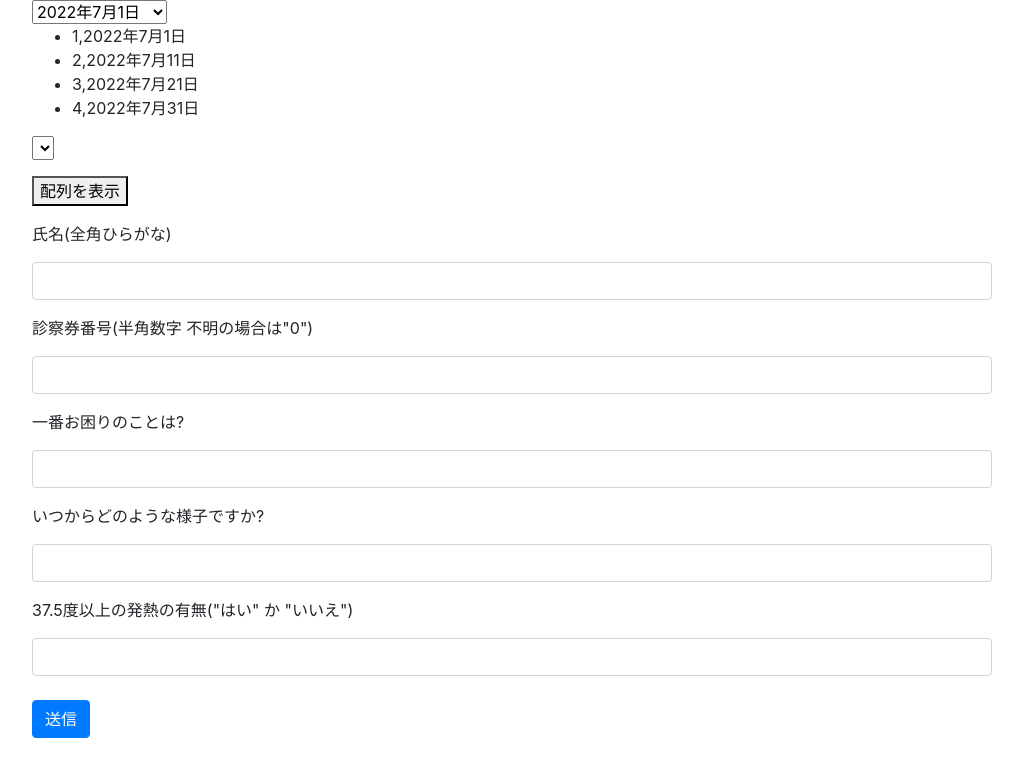
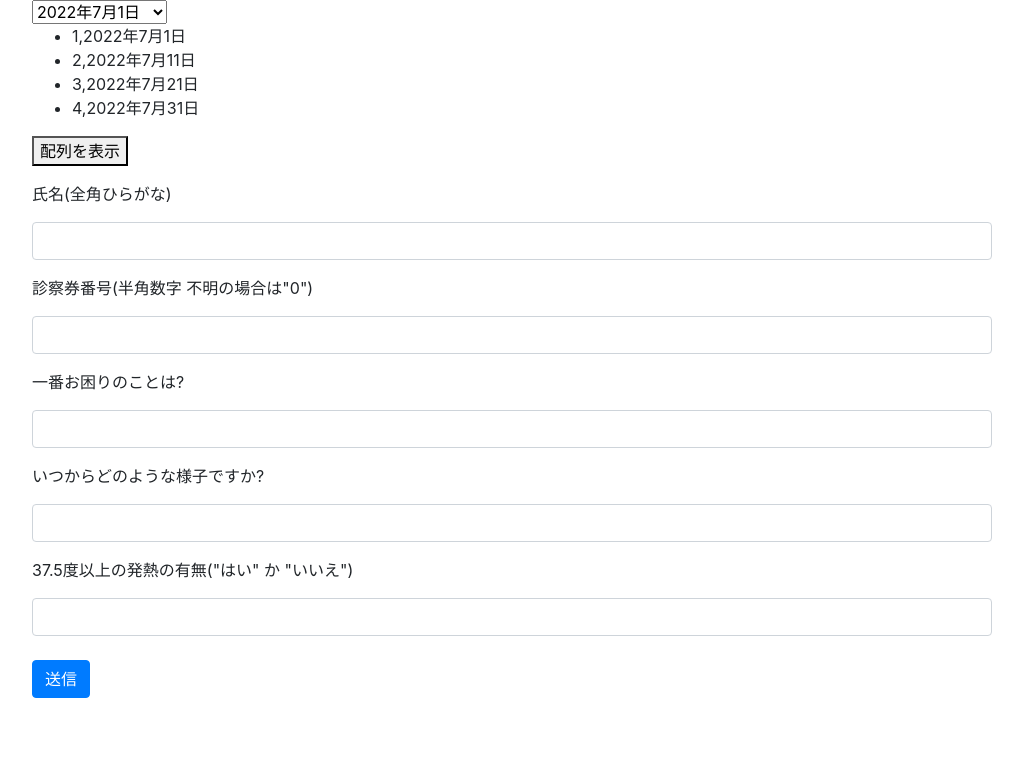
Before and after one commit to sho-tanabe/form_test, a plain HTML site: page index.html in a window 1280 px wide. Shown: the whole page, without its empty margins (128-1151 px from the left). Drawn offline with nearby package versions, Linux system fonts and the light colour scheme; a script that the page names is missing.

Commit message:
Update index.html

```diff
--- a/index.html
+++ b/index.html
@@ -16,7 +16,7 @@
 
 
         <ul id="txt" class="uk-list uk-list-square"></ul>
-        <select id="txt2"></select>
+        <!--<select id="txt2"></select>-->
 
         <div class="uk-light uk-background-secondary uk-padding">
             <ul id="txt" class="uk-list uk-list-square"></ul>
```
